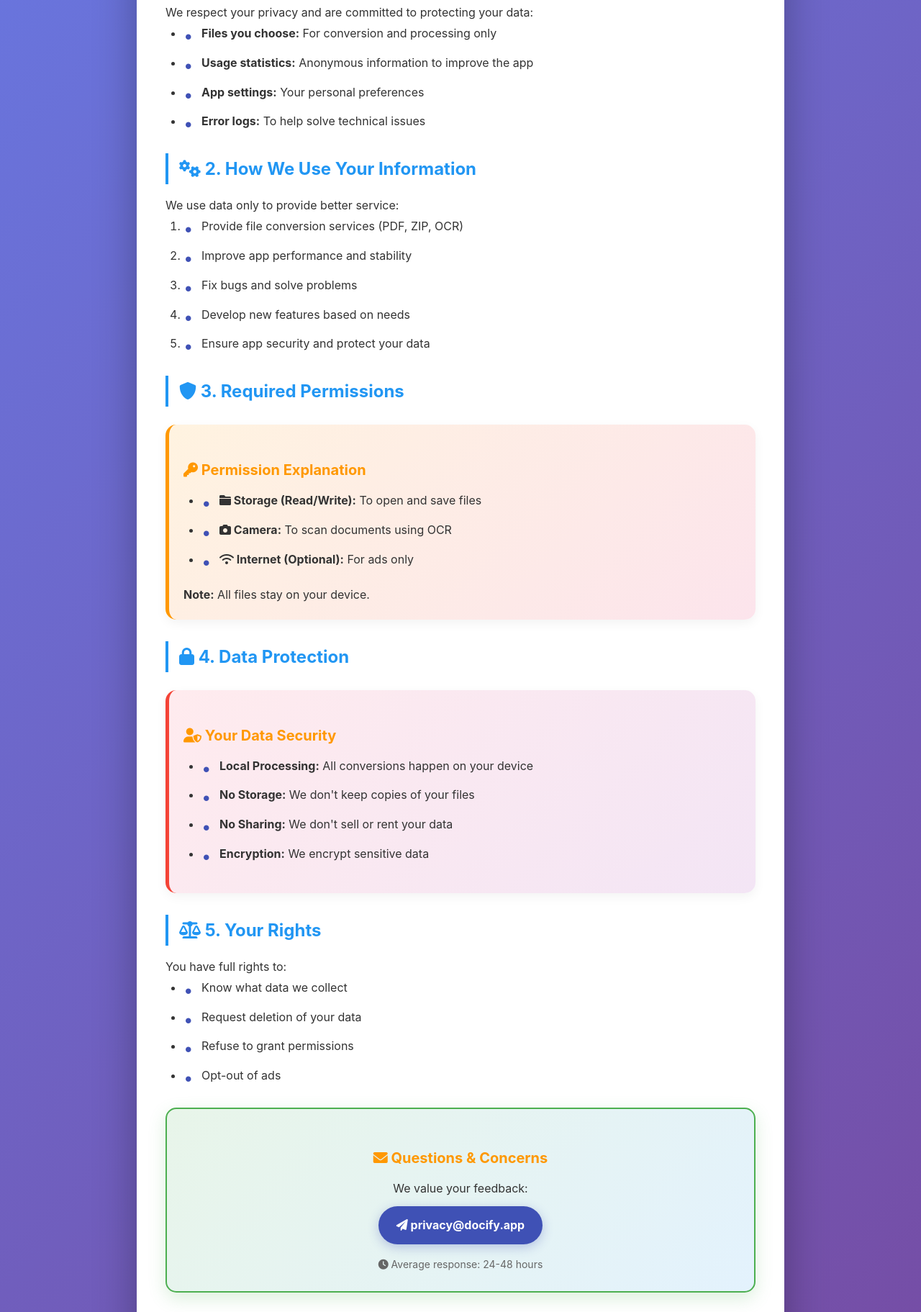
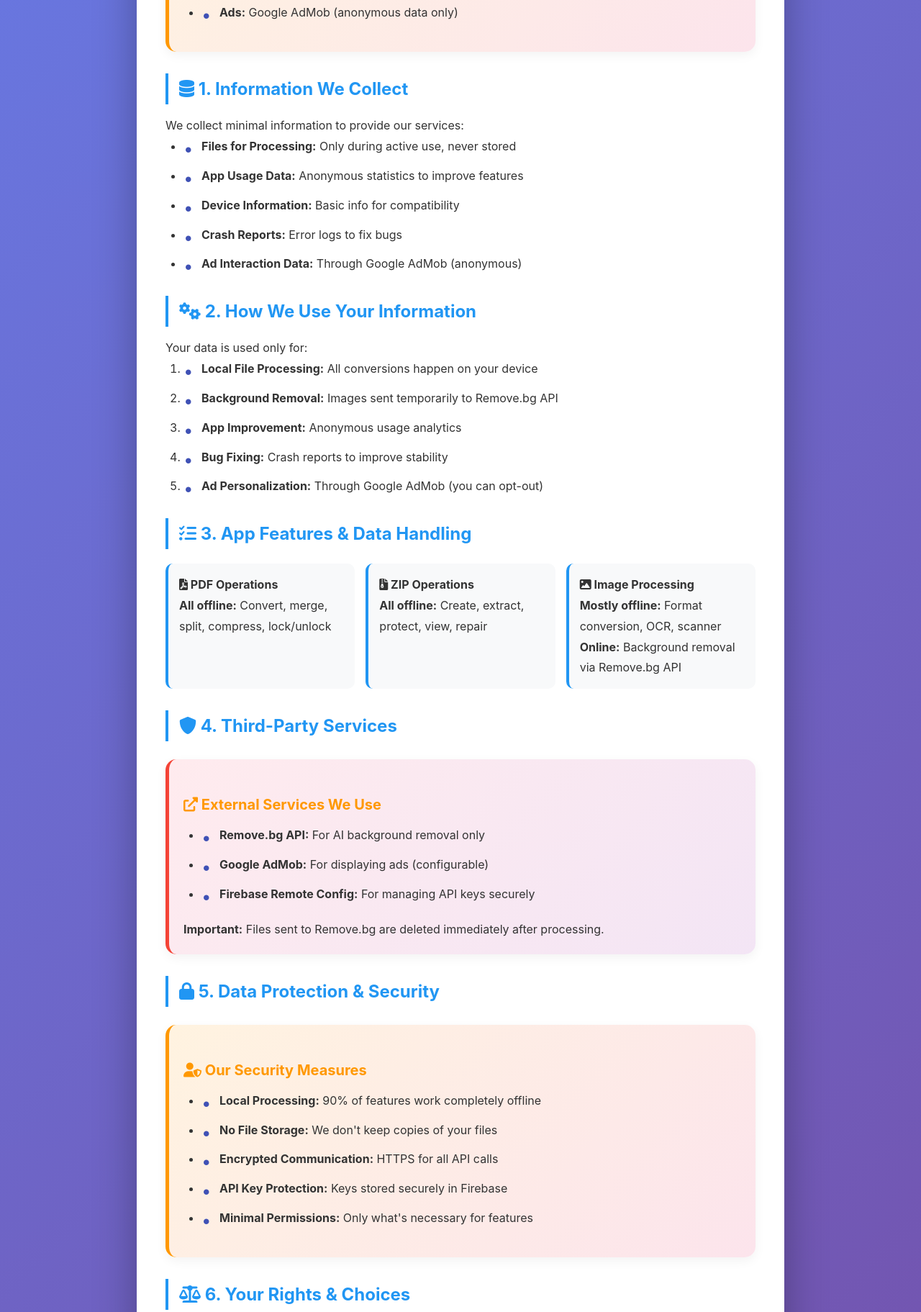
Before and after one commit to xsaraadil/docify-terms, a plain HTML site: page index.html in a window 1280 px wide. Shown: the part 786-2609 px from the top of the page at 72% size. Drawn offline with Linux system fonts and the light colour scheme.

Commit message:
Update index.html

```diff
--- a/index.html
+++ b/index.html
@@ -3,7 +3,7 @@
 <head>
     <meta charset="UTF-8">
     <meta name="viewport" content="width=device-width, initial-scale=1.0">
-    <title>Privacy Policy - Docify</title>
+    <title>Privacy Policy - Docifire Document Scanner</title>
     <style>
         * { margin: 0; padding: 0; box-sizing: border-box; }
         body {
@@ -128,6 +128,18 @@
             transform: translateY(-2px);
             box-shadow: 0 6px 20px rgba(63,81,181,0.4);
         }
+        .feature-list {
+            display: grid;
+            grid-template-columns: repeat(auto-fit, minmax(250px, 1fr));
+            gap: 15px;
+            margin: 20px 0;
+        }
+        .feature-item {
+            background: #f8f9fa;
+            padding: 15px;
+            border-radius: 10px;
+            border-left: 4px solid #2196F3;
+        }
         @media (max-width: 768px) {
             .container { padding: 25px; margin: 20px auto; }
             h1 { font-size: 28px; }
@@ -149,79 +161,112 @@
             <div style="width: 100px; height: 100px; background: linear-gradient(135deg, #3F51B5, #2196F3); border-radius: 25px; margin: 0 auto; display: flex; align-items: center; justify-content: center; color: white; font-size: 40px; font-weight: bold; box-shadow: 0 10px 30px rgba(63,81,181,0.3);">
                 <i class="fas fa-file-alt"></i>
             </div>
-            <h3 style="margin-top: 15px; color: #3F51B5;">Docify Document Scanner</h3>
+            <h3 style="margin-top: 15px; color: #3F51B5;">Docifire Document Scanner</h3>
+            <p style="color: #666; margin-top: 10px;">All-in-One Document Processing App</p>
         </div>
 
         <h1>Privacy Policy</h1>
 
         <div class="last-updated">
             <i class="fas fa-calendar-alt"></i> <strong>Last Updated:</strong> <span id="currentDate">January 1, 2024</span><br>
-            <i class="fas fa-mobile-alt"></i> <strong>App Version:</strong> 1.0.0
+            <i class="fas fa-mobile-alt"></i> <strong>App Version:</strong> 1.0.0<br>
+            <i class="fas fa-globe"></i> <strong>App Name:</strong> Docifire Document Scanner
         </div>
 
         <div class="note-box">
             <h3><i class="fas fa-info-circle"></i> Quick Summary</h3>
-            <p>Docify respects your privacy. All file processing happens <strong>locally on your device</strong>. We <strong>do NOT</strong> send your files to any external servers.</p>
+            <p><strong>Docifire respects your privacy!</strong> All file processing happens <strong>locally on your device</strong>.</p>
+            <p>We <strong>do NOT</strong> store, upload, or share your files with external servers, except for:</p>
+            <ul>
+                <li><strong>Background Removal AI:</strong> Uses Remove.bg API (files are deleted after processing)</li>
+                <li><strong>Ads:</strong> Google AdMob (anonymous data only)</li>
+            </ul>
         </div>
 
         <h2><i class="fas fa-database"></i> 1. Information We Collect</h2>
-        <p>We respect your privacy and are committed to protecting your data:</p>
+        <p>We collect minimal information to provide our services:</p>
         <ul>
-            <li><strong>Files you choose:</strong> For conversion and processing only</li>
-            <li><strong>Usage statistics:</strong> Anonymous information to improve the app</li>
-            <li><strong>App settings:</strong> Your personal preferences</li>
-            <li><strong>Error logs:</strong> To help solve technical issues</li>
+            <li><strong>Files for Processing:</strong> Only during active use, never stored</li>
+            <li><strong>App Usage Data:</strong> Anonymous statistics to improve features</li>
+            <li><strong>Device Information:</strong> Basic info for compatibility</li>
+            <li><strong>Crash Reports:</strong> Error logs to fix bugs</li>
+            <li><strong>Ad Interaction Data:</strong> Through Google AdMob (anonymous)</li>
         </ul>
 
         <h2><i class="fas fa-cogs"></i> 2. How We Use Your Information</h2>
-        <p>We use data only to provide better service:</p>
+        <p>Your data is used only for:</p>
         <ol>
-            <li>Provide file conversion services (PDF, ZIP, OCR)</li>
-            <li>Improve app performance and stability</li>
-            <li>Fix bugs and solve problems</li>
-            <li>Develop new features based on needs</li>
-            <li>Ensure app security and protect your data</li>
+            <li><strong>Local File Processing:</strong> All conversions happen on your device</li>
+            <li><strong>Background Removal:</strong> Images sent temporarily to Remove.bg API</li>
+            <li><strong>App Improvement:</strong> Anonymous usage analytics</li>
+            <li><strong>Bug Fixing:</strong> Crash reports to improve stability</li>
+            <li><strong>Ad Personalization:</strong> Through Google AdMob (you can opt-out)</li>
         </ol>
 
-        <h2><i class="fas fa-shield-alt"></i> 3. Required Permissions</h2>
-        <div class="note-box">
-            <h3><i class="fas fa-key"></i> Permission Explanation</h3>
-            <ul>
-                <li><strong><i class="fas fa-folder"></i> Storage (Read/Write):</strong> To open and save files</li>
-                <li><strong><i class="fas fa-camera"></i> Camera:</strong> To scan documents using OCR</li>
-                <li><strong><i class="fas fa-wifi"></i> Internet (Optional):</strong> For ads only</li>
-            </ul>
-            <p><strong>Note:</strong> All files stay on your device.</p>
+        <h2><i class="fas fa-tasks"></i> 3. App Features & Data Handling</h2>
+        <div class="feature-list">
+            <div class="feature-item">
+                <h4><i class="fas fa-file-pdf"></i> PDF Operations</h4>
+                <p><strong>All offline:</strong> Convert, merge, split, compress, lock/unlock</p>
+            </div>
+            <div class="feature-item">
+                <h4><i class="fas fa-file-archive"></i> ZIP Operations</h4>
+                <p><strong>All offline:</strong> Create, extract, protect, view, repair</p>
+            </div>
+            <div class="feature-item">
+                <h4><i class="fas fa-image"></i> Image Processing</h4>
+                <p><strong>Mostly offline:</strong> Format conversion, OCR, scanner</p>
+                <p><strong>Online:</strong> Background removal via Remove.bg API</p>
+            </div>
         </div>
 
-        <h2><i class="fas fa-lock"></i> 4. Data Protection</h2>
+        <h2><i class="fas fa-shield-alt"></i> 4. Third-Party Services</h2>
         <div class="warning-box">
-            <h3><i class="fas fa-user-shield"></i> Your Data Security</h3>
+            <h3><i class="fas fa-external-link-alt"></i> External Services We Use</h3>
             <ul>
-                <li><strong>Local Processing:</strong> All conversions happen on your device</li>
-                <li><strong>No Storage:</strong> We don't keep copies of your files</li>
-                <li><strong>No Sharing:</strong> We don't sell or rent your data</li>
-                <li><strong>Encryption:</strong> We encrypt sensitive data</li>
+                <li><strong>Remove.bg API:</strong> For AI background removal only</li>
+                <li><strong>Google AdMob:</strong> For displaying ads (configurable)</li>
+                <li><strong>Firebase Remote Config:</strong> For managing API keys securely</li>
+            </ul>
+            <p><strong>Important:</strong> Files sent to Remove.bg are deleted immediately after processing.</p>
+        </div>
+
+        <h2><i class="fas fa-lock"></i> 5. Data Protection & Security</h2>
+        <div class="note-box">
+            <h3><i class="fas fa-user-shield"></i> Our Security Measures</h3>
+            <ul>
+                <li><strong>Local Processing:</strong> 90% of features work completely offline</li>
+                <li><strong>No File Storage:</strong> We don't keep copies of your files</li>
+                <li><strong>Encrypted Communication:</strong> HTTPS for all API calls</li>
+                <li><strong>API Key Protection:</strong> Keys stored securely in Firebase</li>
+                <li><strong>Minimal Permissions:</strong> Only what's necessary for features</li>
             </ul>
         </div>
 
-        <h2><i class="fas fa-balance-scale"></i> 5. Your Rights</h2>
-        <p>You have full rights to:</p>
+        <h2><i class="fas fa-balance-scale"></i> 6. Your Rights & Choices</h2>
+        <p>You have the right to:</p>
         <ul>
-            <li>Know what data we collect</li>
-            <li>Request deletion of your data</li>
-            <li>Refuse to grant permissions</li>
-            <li>Opt-out of ads</li>
+            <li><strong>Opt-out of Ads:</strong> Through Google AdMob settings</li>
+            <li><strong>Disable Online Features:</strong> Use only offline features</li>
+            <li><strong>Revoke Permissions:</strong> At any time in app settings</li>
+            <li><strong>Clear App Data:</strong> Delete all locally stored data</li>
+            <li><strong>Request Information:</strong> About what data we have</li>
         </ul>
 
+        <h2><i class="fas fa-child"></i> 7. Children's Privacy</h2>
+        <p>Our app is suitable for users of all ages. We do not knowingly collect personal information from children under 13.</p>
+
+        <h2><i class="fas fa-sync-alt"></i> 8. Policy Updates</h2>
+        <p>We may update this policy. Changes will be posted here with updated "Last Updated" date.</p>
+
         <div class="contact-box">
-            <h3><i class="fas fa-envelope"></i> Questions & Concerns</h3>
-            <p>We value your feedback:</p>
-            <a href="mailto:privacy@docify.app?subject=Privacy Policy Inquiry" class="email-link">
-                <i class="fas fa-paper-plane"></i> privacy@docify.app
+            <h3><i class="fas fa-envelope"></i> Contact Us</h3>
+            <p>For privacy concerns or questions:</p>
+            <a href="mailto:privacy@docifire.app?subject=Privacy Policy Inquiry" class="email-link">
+                <i class="fas fa-paper-plane"></i> privacy@docifire.app
             </a>
             <p style="margin-top: 15px; font-size: 14px; color: #666;">
-                <i class="fas fa-clock"></i> Average response: 24-48 hours
+                <i class="fas fa-clock"></i> We respond within 24-48 hours
             </p>
         </div>
 
@@ -231,11 +276,15 @@
                 <i class="fas fa-file-contract"></i> Terms of Service
             </a>
             |
-            <a href="index.html" style="color: #3F51B5; text-decoration: none; margin: 0 10px;">
+            <a href="privacy.html" style="color: #3F51B5; text-decoration: none; margin: 0 10px;">
                 <i class="fas fa-shield-alt"></i> Privacy Policy
             </a>
+            |
+            <a href="https://github.com/yourusername/docifire" style="color: #3F51B5; text-decoration: none; margin: 0 10px;">
+                <i class="fab fa-github"></i> GitHub Repository
+            </a>
             <p style="margin-top: 20px; color: #888; font-size: 14px;">
-                <i class="far fa-copyright"></i> 2024 Docify. All rights reserved.
+                <i class="far fa-copyright"></i> 2024 Docifire Document Scanner. All rights reserved.
             </p>
         </div>
     </div>
@@ -248,7 +297,7 @@
             document.getElementById('currentDate').textContent = now.toLocaleDateString('en-US', options);
 
             // Scroll effects
-            const sections = document.querySelectorAll('h2, .note-box, .warning-box');
+            const sections = document.querySelectorAll('h2, .note-box, .warning-box, .feature-item');
             const observer = new IntersectionObserver((entries) => {
                 entries.forEach(entry => {
                     if (entry.isIntersecting) {
```
